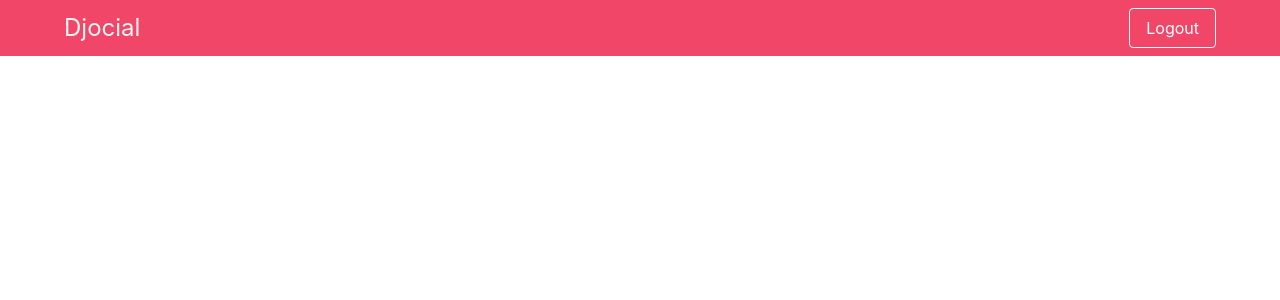
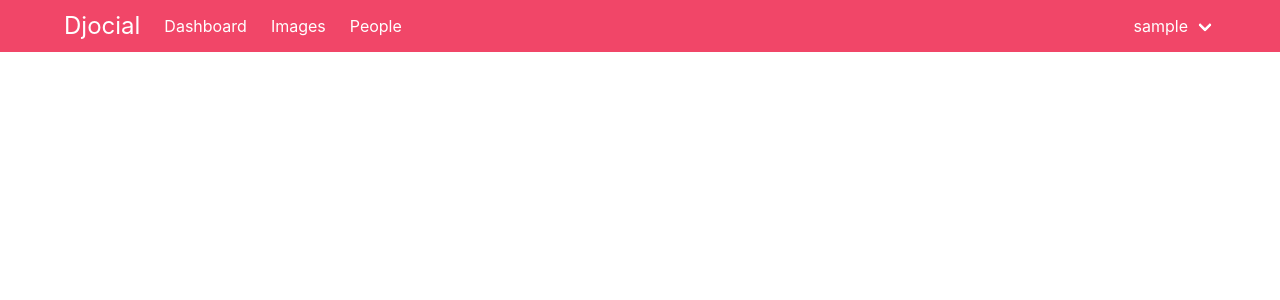
Before and after one commit to TheDaniloMarto/djocial, a Django app: page / in a window 1280 px wide. Shown: the top 300 px of the page. Run offline with Django 4.2, Linux system fonts and the light colour scheme; the visitor is signed in with stand-in values (Sample User, id 1).

Commit message:
ft: Updated dashboard layout

```diff
--- a/apps/core/urls.py
+++ b/apps/core/urls.py
@@ -5,5 +5,5 @@ from . import views
 app_name = "core"
 
 urlpatterns = [
-    path("", views.index, name="index"),
+    path("", views.Dashboard.as_view(), name="dashboard"),
 ]
--- a/apps/core/views.py
+++ b/apps/core/views.py
@@ -2,8 +2,5 @@ from django.contrib.auth.mixins import LoginRequiredMixin
 from django.views.generic import TemplateView
 
 
-class Index(LoginRequiredMixin, TemplateView):
-    template_name = "pages/index.html"
-
-
-index = Index.as_view()
+class Dashboard(LoginRequiredMixin, TemplateView):
+    template_name = "core/dashboard.html"
--- a/config/settings.py
+++ b/config/settings.py
@@ -126,8 +126,8 @@ STATICFILES_STORAGE = "whitenoise.storage.CompressedManifestStaticFilesStorage"
 DEFAULT_AUTO_FIELD = "django.db.models.BigAutoField"
 
 
-LOGIN_URL = "/accounts/login/"
+LOGIN_URL = "accounts:login"
 
-LOGIN_REDIRECT_URL = "/"
+LOGIN_REDIRECT_URL = "core:dashboard"
 
-LOGOUT_REDIRECT_URL = "/accounts/login/"
+LOGOUT_REDIRECT_URL = "accounts:login"
--- a/templates/pages/index.html
+++ b/templates/core/dashboard.html
@@ -5,11 +5,12 @@
 
 
 {% block content %}
-
 <nav class="navbar is-danger" role="navigation" aria-label="main navigation">
   <div class="container">
     <div class="navbar-brand">
-      <a class="navbar-item is-size-4 is-capitalized has-text-light" href="{% url 'core:index' %}">Djocial</a>
+      <a class="navbar-item is-size-4" href="{% url 'core:dashboard' %}">
+        Djocial
+      </a>
 
       <a role="button" class="navbar-burger" aria-label="menu" aria-expanded="false" data-target="navbarBasicExample">
         <span aria-hidden="true"></span>
@@ -19,16 +20,28 @@
     </div>
 
     <div id="navbarBasicExample" class="navbar-menu">
+      <div class="navbar-start">
+        <a class="navbar-item"> Dashboard </a>
+        <a class="navbar-item"> Images </a>
+        <a class="navbar-item"> People </a>
+      </div>
       <div class="navbar-end">
-        <div class="navbar-item">
-          <div class="buttons">
-            <a href="{% url 'accounts:logout' %}" class="qa-button-logout button is-danger is-inverted is-outlined">Logout</a>
-          </div>
+
+        <div class="navbar-item has-dropdown is-hoverable">
+        <a class="navbar-link"> {{ request.user.username }} </a>
+
+        <div class="navbar-dropdown">
+          <a class="navbar-item">Profile</a>
+          <hr class="navbar-divider">
+          <a href="{% url 'accounts:logout' %}" class="navbar-item">Logged out</a>
         </div>
+      </div>
+
+      </div>
+
       </div>
     </div>
   </div>
 </nav>
 
-
 {% endblock content %}
--- a/templates/registration/login.html
+++ b/templates/registration/login.html
@@ -39,6 +39,8 @@
 
                 <input type="submit" value="Entrar" class="qa-form-login__submit my-2 button is-danger is-outlined is-fullwidth">
 
+                <input type="hidden" name="next" value="{{ next }}" />
+
                 {% if form.errors %}
                 <div class="qa-form-errors help is-danger">
                   {{ form.non_field_errors }}
```
